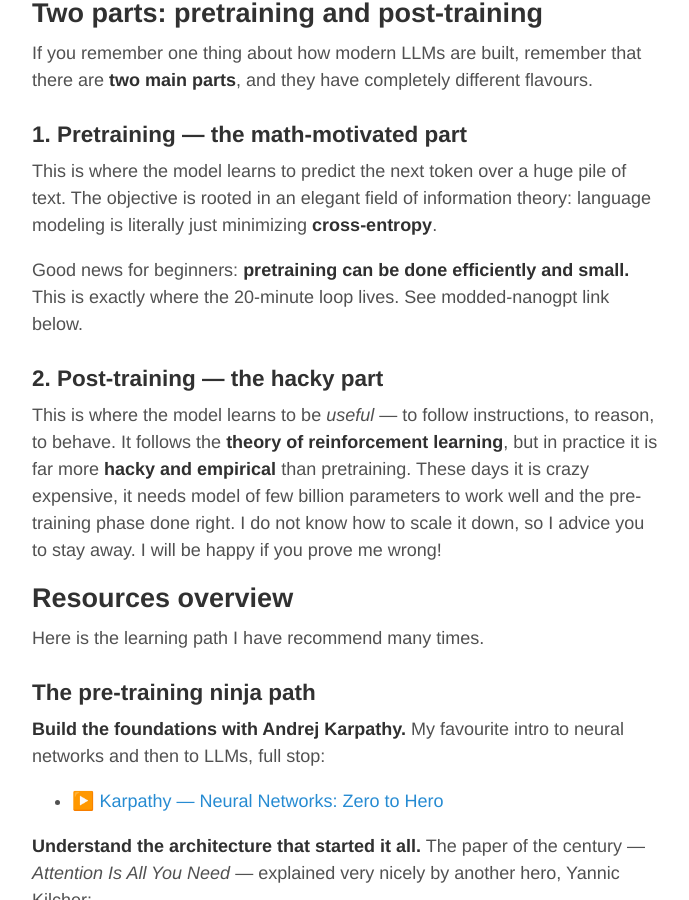
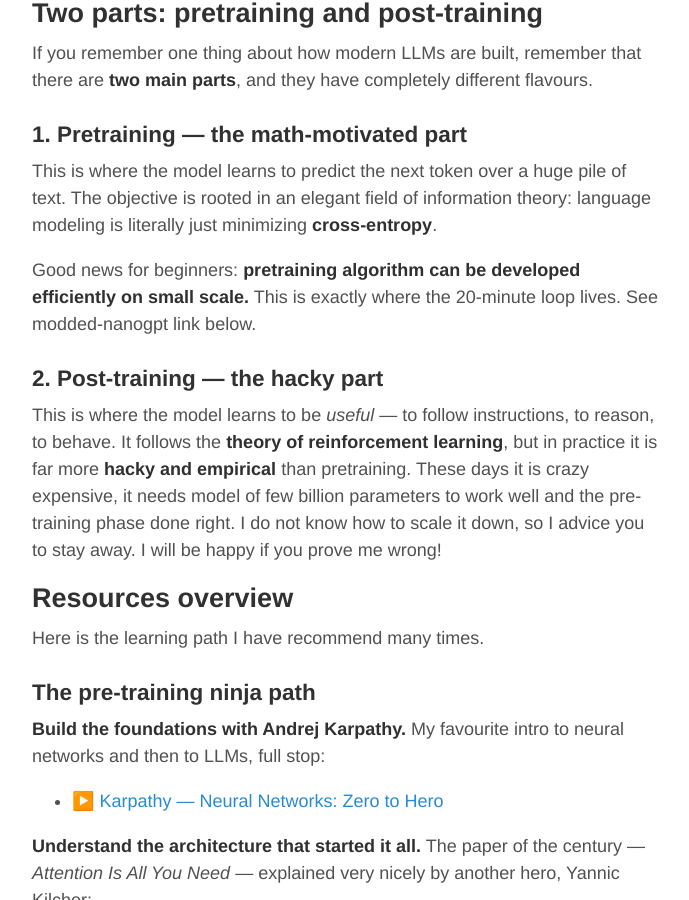
Before and after one commit to oplatek/oplatek.github.io, a Jekyll site: the page built from _posts/2026-06-30-start-llm-research-no-gpu.md, in a window 1280 px wide and 900 px high, scrolled down 912 px. Shown: the whole window, without its empty margins (293-982 px from the left). Built offline with Jekyll 4.4.1, drawn with Linux system fonts in a browser that asks for light colours.

Commit message:
ai research

```diff
--- a/_posts/2026-06-30-start-llm-research-no-gpu.md
+++ b/_posts/2026-06-30-start-llm-research-no-gpu.md
@@ -23,9 +23,11 @@
 
 ### 1. Pretraining — the math-motivated part
 
-This is where the model learns to predict the next token over a huge pile of text. The objective is rooted in an elegant field of information theory: language modeling is literally just minimizing **cross-entropy**.
+This is where the model learns to predict the next token over a huge pile of text.
+The objective is rooted in an elegant field of information theory: language modeling is literally just minimizing **cross-entropy**.
 
-Good news for beginners: **pretraining can be done efficiently and small.** This is exactly where the 20-minute loop lives. See modded-nanogpt link below.
+Good news for beginners: **pretraining algorithm can be developed efficiently on small scale.**
+This is exactly where the 20-minute loop lives. See modded-nanogpt link below.
 
 ### 2. Post-training — the hacky part
 
```
